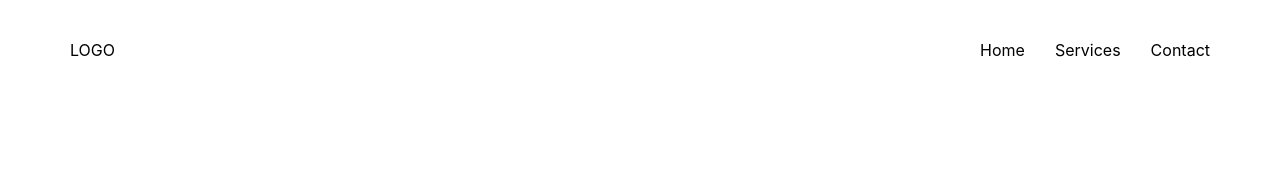
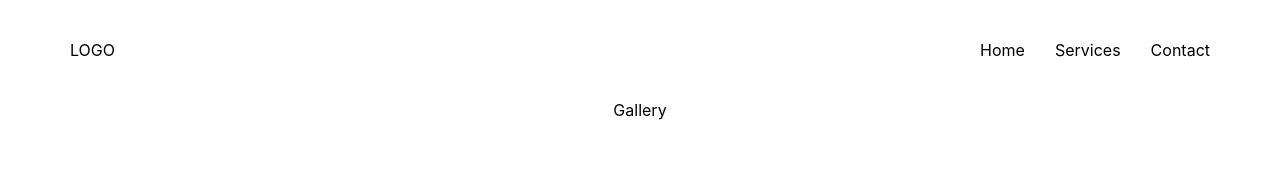
Before and after one commit to Marius-De-Allie/i-style-lscape-react, a React (Create React App) app: page /gallery in a window 1280 px wide. Shown: the top 190 px of the page. Built offline with nearby package versions, Linux system fonts and the light colour scheme.

Commit message:
Create new GalleryPage component and create a Route for GalleryPage in app.js file

```diff
--- a/src/App.js
+++ b/src/App.js
@@ -1,6 +1,7 @@
 import { Switch, Route} from 'react-router-dom';
 import HomePage from './pages/HomePage';
 import ServicesPage from './pages/ServicesPages';
+import GalleryPage from './pages/GalleryPage';
 import Nav from './components/Nav';
 import './App.css';
 
@@ -11,6 +12,7 @@ function App() {
       <Switch>
         <Route path="/" exact component={HomePage} />
         <Route path="/services" component={ServicesPage} />
+        <Route path="/gallery" component={GalleryPage} />
       </Switch>
     </div>
   );
--- /dev/null
+++ b/src/pages/GalleryPage.js
@@ -0,0 +1,13 @@
+import React from 'react';
+
+const GalleryPage = props => {
+
+  return (
+    <div>
+      Gallery
+    </div>
+  );
+
+};
+
+export default GalleryPage;
```
